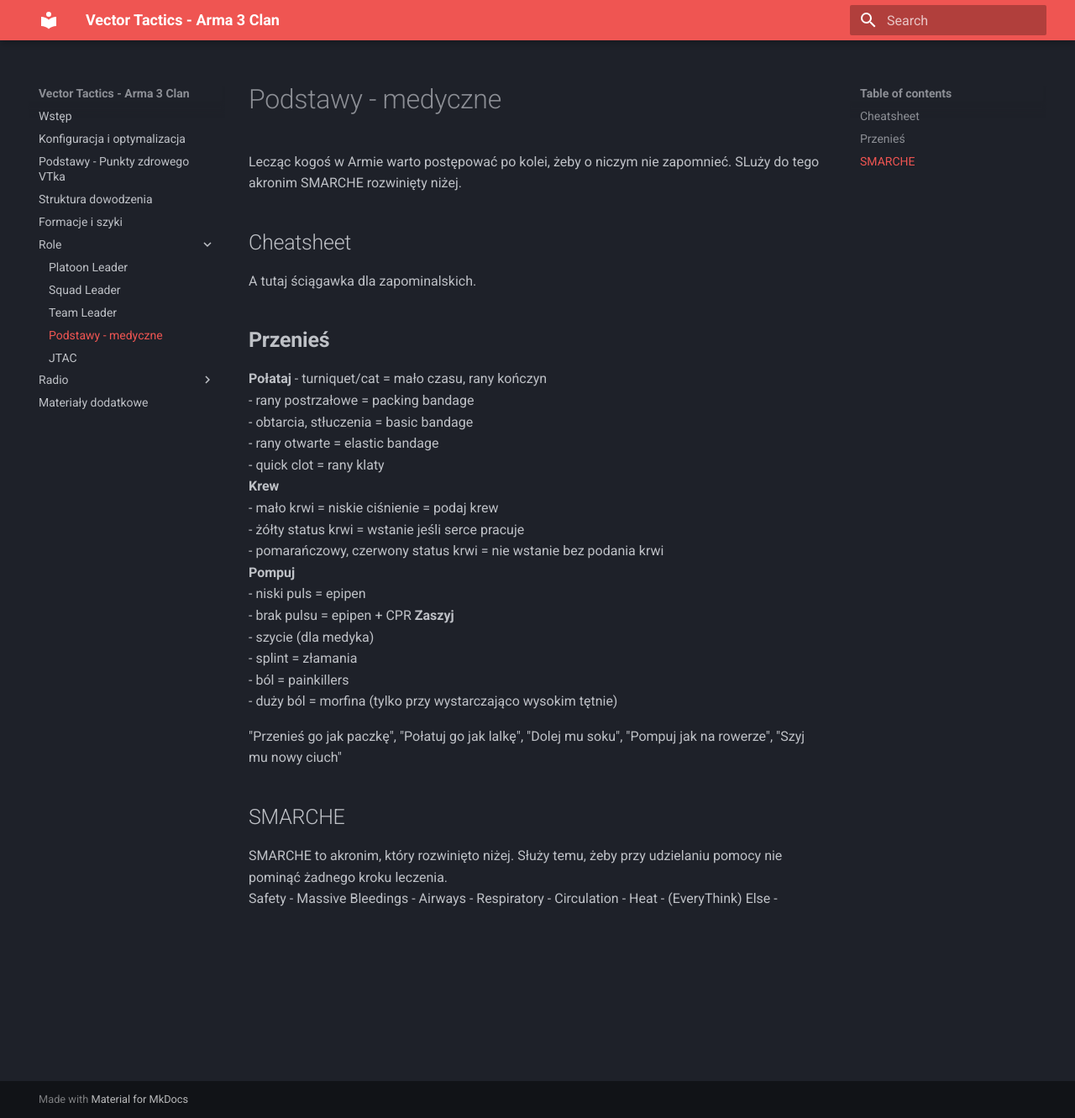
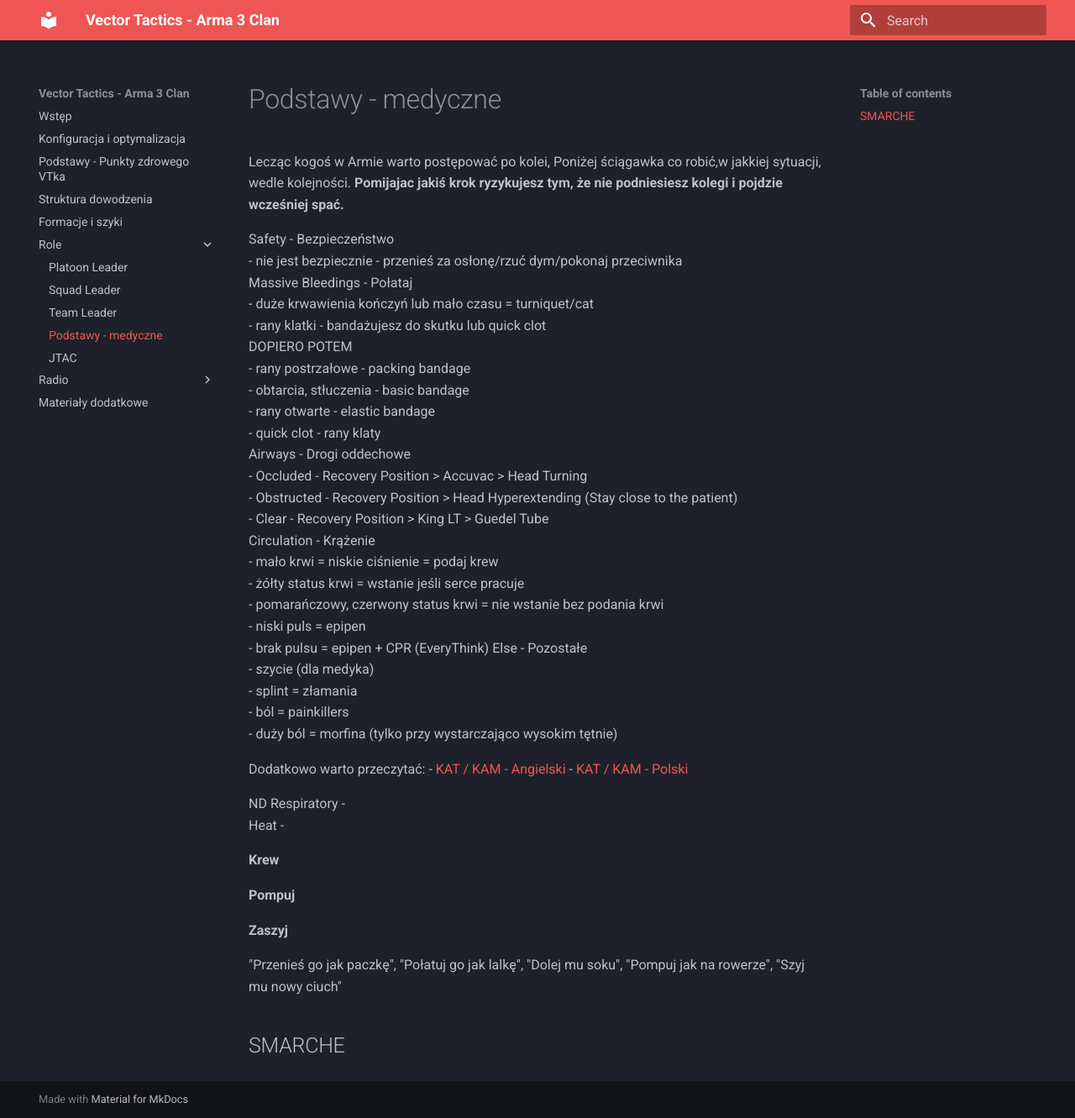
Before and after one commit to aquiceeo/vt-manual, an MkDocs documentation site: the page built from docs/medic.md, in a window 1280 px wide and 1331 px high. Shown: the whole window at 84% size. Built offline with MkDocs 1.6.1 and Material for MkDocs 9.7.7, drawn with Linux system fonts in a browser that asks for light colours.

Commit message:
update medycznego

```diff
--- a/docs/medic.md
+++ b/docs/medic.md
@@ -1,37 +1,47 @@
 # Podstawy - medyczne
-Lecząc kogoś w Armie warto postępować po kolei, żeby o niczym nie zapomnieć. SLuży do tego akronim SMARCHE rozwinięty niżej.
-## Cheatsheet
-A tutaj ściągawka dla zapominalskich.
 
-**Przenieś**
--
-**Połataj**
-- turniquet/cat = mało czasu, rany kończyn
-- rany postrzałowe = packing bandage
-- obtarcia, stłuczenia = basic bandage
-- rany otwarte = elastic bandage
-- quick clot = rany klaty
-**Krew**
+Lecząc kogoś w Armie warto postępować po kolei, Poniżej ściągawka co robić,w jakkiej sytuacji, wedle kolejności. **Pomijajac jakiś krok ryzykujesz tym, że nie podniesiesz kolegi i pojdzie wcześniej spać.**
+
+Safety - Bezpieczeństwo
+- nie jest bezpiecznie - przenieś za osłonę/rzuć dym/pokonaj przeciwnika
+Massive Bleedings - Połataj
+- duże krwawienia kończyń lub mało czasu = turniquet/cat
+- rany klatki - bandażujesz do skutku lub quick clot
+DOPIERO POTEM
+- rany postrzałowe - packing bandage
+- obtarcia, stłuczenia - basic bandage
+- rany otwarte - elastic bandage
+- quick clot - rany klaty
+Airways - Drogi oddechowe
+- Occluded - Recovery Position > Accuvac > Head Turning
+- Obstructed - Recovery Position > Head Hyperextending (Stay close to the patient)
+- Clear - Recovery Position > King LT > Guedel Tube
+Circulation - Krążenie
 - mało krwi = niskie ciśnienie = podaj krew
 - żółty status krwi = wstanie jeśli serce pracuje
 - pomarańczowy, czerwony status krwi = nie wstanie bez podania krwi
-**Pompuj**
 - niski puls = epipen
 - brak pulsu = epipen + CPR
-**Zaszyj**
+(EveryThink) Else - Pozostałe
 - szycie (dla medyka)
 - splint = złamania
 - ból = painkillers
 - duży ból = morfina (tylko przy wystarczająco wysokim tętnie)
 
+Dodatkowo warto przeczytać:
+- [KAT / KAM - Angielski](https://docs.google.com/document/d/1YlY00qoL2gdrbOJJzi5aW19A3HqT7uXflszDYuK7h3M/edit#heading=h.o2zqe9mfqe9d/)
+- [KAT / KAM - Polski](https://docs.google.com/document/d/1X1lM1MllCniml9Ee42jUTAUExNY3aVQiIYJa6iUORKI/edit?tab=t.0#heading=h.ouod5x435g5e)
+
+ND
+Respiratory -
+Heat -
+
+**Krew**
+
+**Pompuj**
+
+**Zaszyj**
+
+
 "Przenieś go jak paczkę", "Połatuj go jak lalkę", "Dolej mu soku", "Pompuj jak na rowerze", "Szyj mu nowy ciuch"
 ## SMARCHE
-
-SMARCHE to akronim, który rozwinięto niżej. Służy temu, żeby przy udzielaniu pomocy nie pominąć żadnego kroku leczenia.
-Safety -
-Massive Bleedings -
-Airways -
-Respiratory -
-Circulation -
-Heat -
-(EveryThink) Else -
```
